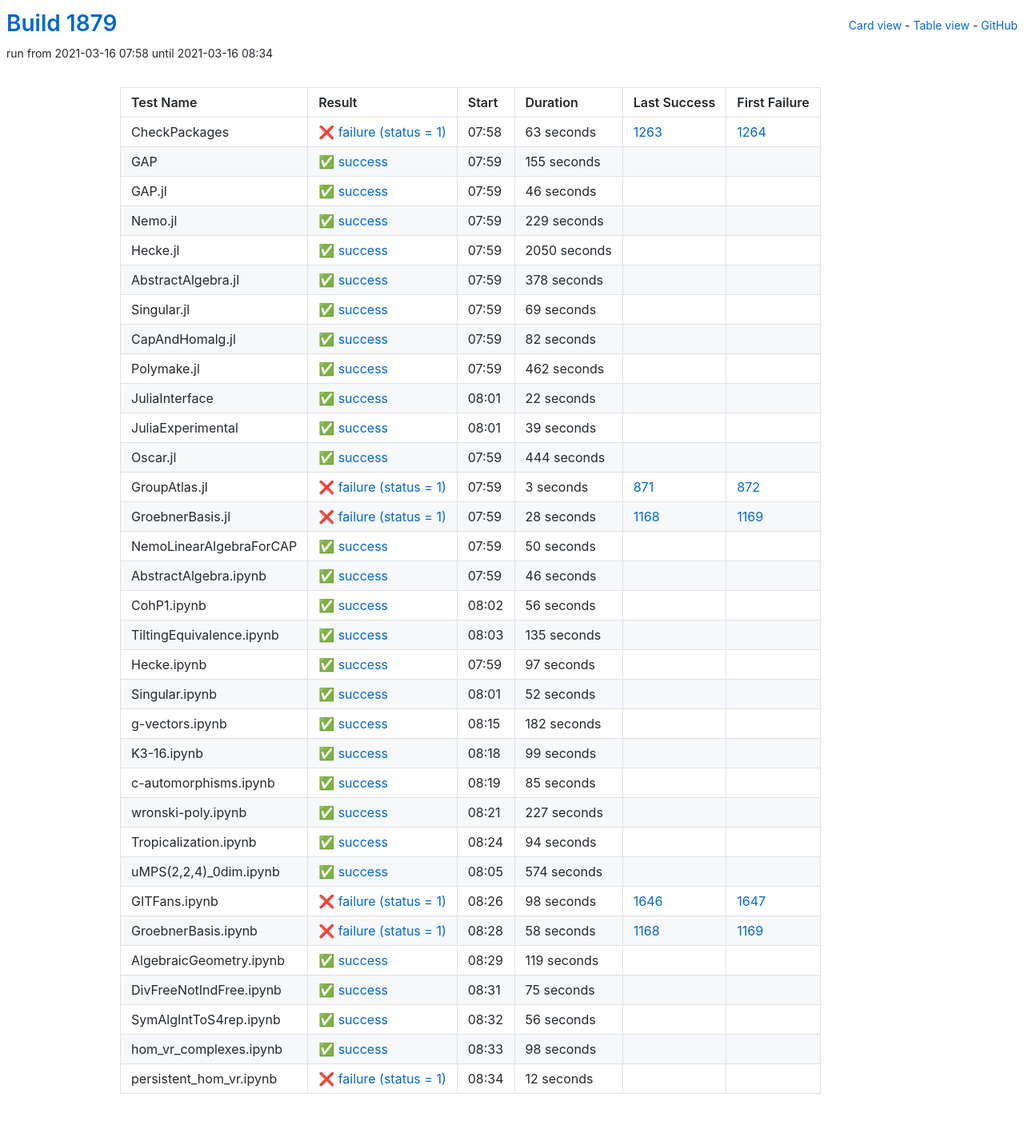
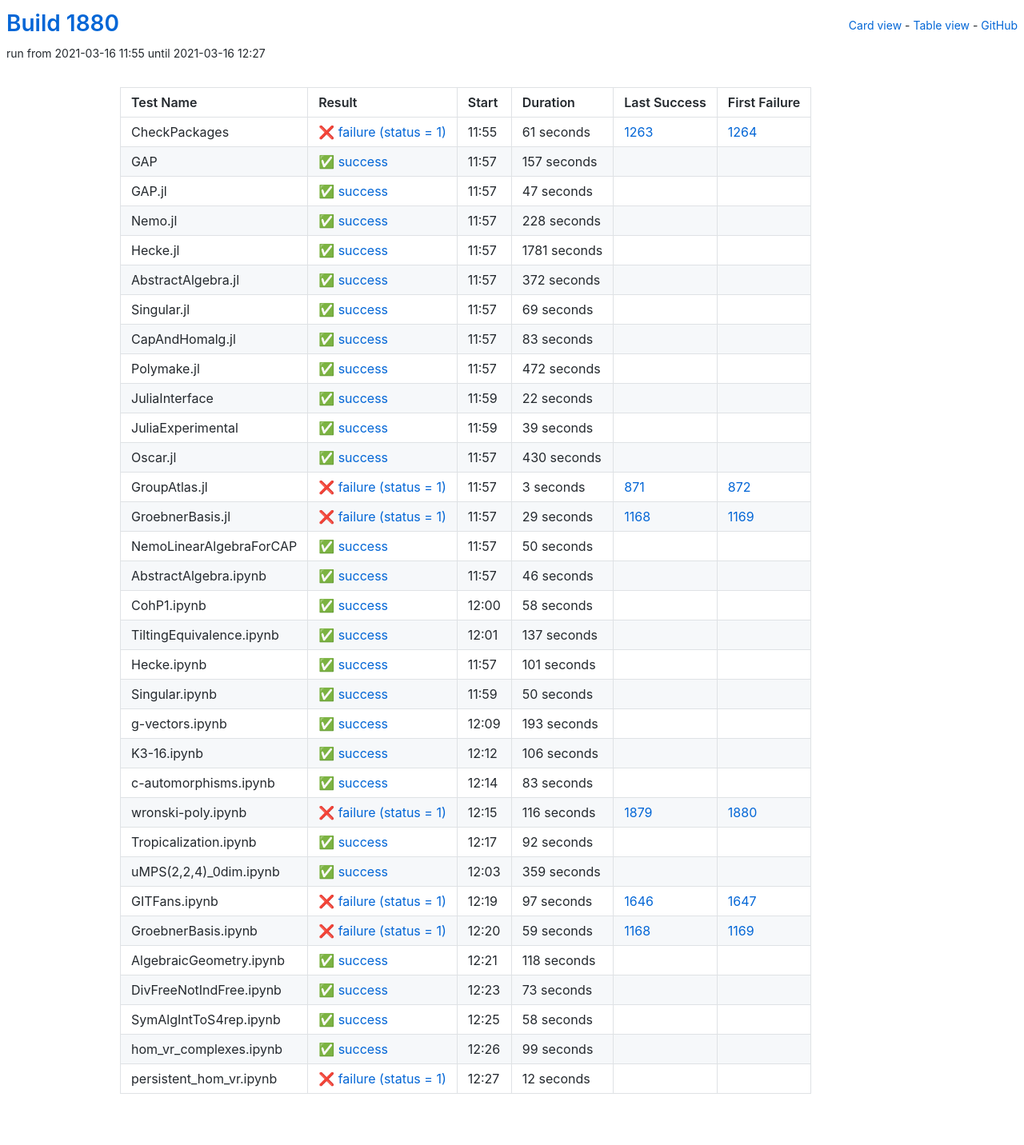
Before and after one commit to oscar-system/oscar-ci-status-stable, a Jekyll site: the page built from table.html, in a window 1280 px wide. Shown: the whole page at 80% size. Built offline with Jekyll 4.4.1, drawn with Linux system fonts in a browser that asks for light colours.

Commit message:
Build #1880

```diff
--- a/_data/ci.yml
+++ b/_data/ci.yml
@@ -1,6 +1,6 @@
 ---
-build: 1879
-build_url: https://oscarci.mathematik.uni-kl.de/job/oscar-stable/1879/
+build: 1880
+build_url: https://oscarci.mathematik.uni-kl.de/job/oscar-stable/1880/
 job: oscar-stable
 organization: oscar-system
 repo: oscar-ci-status-stable
@@ -8,80 +8,80 @@ repourl: https://github.com/oscar-system/oscar-ci-status-stable
 tests:
 - name: CheckPackages
   id: checkpackages
-  log: https://oscarci.mathematik.uni-kl.de/job/oscar-stable/1879/artifact/logs/build-1879/CheckPackages.log
-  start: 2021-03-16 07:58
+  log: https://oscarci.mathematik.uni-kl.de/job/oscar-stable/1880/artifact/logs/build-1880/CheckPackages.log
+  start: 2021-03-16 11:55
   success: false
   exitcode: 1
   status: failure
-  duration: 63
+  duration: 61
   last_success: 1263
   last_success_url: https://oscarci.mathematik.uni-kl.de/job/oscar-stable/1263/
   first_failure: 1264
   first_failure_url: https://oscarci.mathematik.uni-kl.de/job/oscar-stable/1264/
 - name: GAP
   id: gap
-  log: https://oscarci.mathematik.uni-kl.de/job/oscar-stable/1879/artifact/logs/build-1879/GAP.log
-  start: 2021-03-16 07:59
+  log: https://oscarci.mathematik.uni-kl.de/job/oscar-stable/1880/artifact/logs/build-1880/GAP.log
+  start: 2021-03-16 11:57
   success: true
   exitcode: 0
   status: success
-  duration: 155
+  duration: 157
   last_success: false
   last_success_url:
   first_failure: false
   first_failure_url:
 - name: GAP.jl
   id: gap-jl
-  log: https://oscarci.mathematik.uni-kl.de/job/oscar-stable/1879/artifact/logs/build-1879/GAP.jl.log
-  start: 2021-03-16 07:59
+  log: https://oscarci.mathematik.uni-kl.de/job/oscar-stable/1880/artifact/logs/build-1880/GAP.jl.log
+  start: 2021-03-16 11:57
   success: true
   exitcode: 0
   status: success
-  duration: 46
+  duration: 47
   last_success: false
   last_success_url:
   first_failure: false
   first_failure_url:
 - name: Nemo.jl
   id: nemo-jl
-  log: https://oscarci.mathematik.uni-kl.de/job/oscar-stable/1879/artifact/logs/build-1879/Nemo.jl.log
-  start: 2021-03-16 07:59
+  log: https://oscarci.mathematik.uni-kl.de/job/oscar-stable/1880/artifact/logs/build-1880/Nemo.jl.log
+  start: 2021-03-16 11:57
   success: true
   exitcode: 0
   status: success
-  duration: 229
+  duration: 228
   last_success: false
   last_success_url:
   first_failure: false
   first_failure_url:
 - name: Hecke.jl
   id: hecke-jl
-  log: https://oscarci.mathematik.uni-kl.de/job/oscar-stable/1879/artifact/logs/build-1879/Hecke.jl.log
-  start: 2021-03-16 07:59
+  log: https://oscarci.mathematik.uni-kl.de/job/oscar-stable/1880/artifact/logs/build-1880/Hecke.jl.log
+  start: 2021-03-16 11:57
   success: true
   exitcode: 0
   status: success
-  duration: 2050
+  duration: 1781
   last_success: false
   last_success_url:
   first_failure: false
   first_failure_url:
 - name: AbstractAlgebra.jl
   id: abstractalgebra-jl
-  log: https://oscarci.mathematik.uni-kl.de/job/oscar-stable/1879/artifact/logs/build-1879/AbstractAlgebra.jl.log
-  start: 2021-03-16 07:59
+  log: https://oscarci.mathematik.uni-kl.de/job/oscar-stable/1880/artifact/logs/build-1880/AbstractAlgebra.jl.log
+  start: 2021-03-16 11:57
   success: true
   exitcode: 0
   status: success
-  duration: 378
+  duration: 372
   last_success: false
   last_success_url:
   first_failure: false
   first_failure_url:
 - name: Singular.jl
   id: singular-jl
-  log: https://oscarci.mathematik.uni-kl.de/job/oscar-stable/1879/artifact/logs/build-1879/Singular.jl.log
-  start: 2021-03-16 07:59
+  log: https://oscarci.mathematik.uni-kl.de/job/oscar-stable/1880/artifact/logs/build-1880/Singular.jl.log
+  start: 2021-03-16 11:57
   success: true
   exitcode: 0
   status: success
@@ -92,32 +92,32 @@ tests:
   first_failure_url:
 - name: CapAndHomalg.jl
   id: capandhomalg-jl
-  log: https://oscarci.mathematik.uni-kl.de/job/oscar-stable/1879/artifact/logs/build-1879/CapAndHomalg.jl.log
-  start: 2021-03-16 07:59
+  log: https://oscarci.mathematik.uni-kl.de/job/oscar-stable/1880/artifact/logs/build-1880/CapAndHomalg.jl.log
+  start: 2021-03-16 11:57
   success: true
   exitcode: 0
   status: success
-  duration: 82
+  duration: 83
   last_success: false
   last_success_url:
   first_failure: false
   first_failure_url:
 - name: Polymake.jl
   id: polymake-jl
-  log: https://oscarci.mathematik.uni-kl.de/job/oscar-stable/1879/artifact/logs/build-1879/Polymake.jl.log
-  start: 2021-03-16 07:59
+  log: https://oscarci.mathematik.uni-kl.de/job/oscar-stable/1880/artifact/logs/build-1880/Polymake.jl.log
+  start: 2021-03-16 11:57
   success: true
   exitcode: 0
   status: success
-  duration: 462
+  duration: 472
   last_success: false
   last_success_url:
   first_failure: false
   first_failure_url:
 - name: JuliaInterface
   id: juliainterface
-  log: https://oscarci.mathematik.uni-kl.de/job/oscar-stable/1879/artifact/logs/build-1879/JuliaInterface.log
-  start: 2021-03-16 08:01
+  log: https://oscarci.mathematik.uni-kl.de/job/oscar-stable/1880/artifact/logs/build-1880/JuliaInterface.log
+  start: 2021-03-16 11:59
   success: true
   exitcode: 0
   status: success
@@ -128,8 +128,8 @@ tests:
   first_failure_url:
 - name: JuliaExperimental
   id: juliaexperimental
-  log: https://oscarci.mathematik.uni-kl.de/job/oscar-stable/1879/artifact/logs/build-1879/JuliaExperimental.log
-  start: 2021-03-16 08:01
+  log: https://oscarci.mathematik.uni-kl.de/job/oscar-stable/1880/artifact/logs/build-1880/JuliaExperimental.log
+  start: 2021-03-16 11:59
   success: true
   exitcode: 0
   status: success
@@ -140,20 +140,20 @@ tests:
   first_failure_url:
 - name: Oscar.jl
   id: oscar-jl
-  log: https://oscarci.mathematik.uni-kl.de/job/oscar-stable/1879/artifact/logs/build-1879/Oscar.jl.log
-  start: 2021-03-16 07:59
+  log: https://oscarci.mathematik.uni-kl.de/job/oscar-stable/1880/artifact/logs/build-1880/Oscar.jl.log
+  start: 2021-03-16 11:57
   success: true
   exitcode: 0
   status: success
-  duration: 444
+  duration: 430
   last_success: false
   last_success_url:
   first_failure: false
   first_failure_url:
 - name: GroupAtlas.jl
   id: groupatlas-jl
-  log: https://oscarci.mathematik.uni-kl.de/job/oscar-stable/1879/artifact/logs/build-1879/GroupAtlas.jl.log
-  start: 2021-03-16 07:59
+  log: https://oscarci.mathematik.uni-kl.de/job/oscar-stable/1880/artifact/logs/build-1880/GroupAtlas.jl.log
+  start: 2021-03-16 11:57
   success: false
   exitcode: 1
   status: failure
@@ -164,20 +164,20 @@ tests:
   first_failure_url: https://oscarci.mathematik.uni-kl.de/job/oscar-stable/872/
 - name: GroebnerBasis.jl
   id: groebnerbasis-jl
-  log: https://oscarci.mathematik.uni-kl.de/job/oscar-stable/1879/artifact/logs/build-1879/GroebnerBasis.jl.log
-  start: 2021-03-16 07:59
+  log: https://oscarci.mathematik.uni-kl.de/job/oscar-stable/1880/artifact/logs/build-1880/GroebnerBasis.jl.log
+  start: 2021-03-16 11:57
   success: false
   exitcode: 1
   status: failure
-  duration: 28
+  duration: 29
   last_success: 1168
   last_success_url: https://oscarci.mathematik.uni-kl.de/job/oscar-stable/1168/
   first_failure: 1169
   first_failure_url: https://oscarci.mathematik.uni-kl.de/job/oscar-stable/1169/
 - name: NemoLinearAlgebraForCAP
   id: nemolinearalgebraforcap
-  log: https://oscarci.mathematik.uni-kl.de/job/oscar-stable/1879/artifact/logs/build-1879/NemoLinearAlgebraForCAP.log
-  start: 2021-03-16 07:59
+  log: https://oscarci.mathematik.uni-kl.de/job/oscar-stable/1880/artifact/logs/build-1880/NemoLinearAlgebraForCAP.log
+  start: 2021-03-16 11:57
   success: true
   exitcode: 0
   status: success
@@ -188,8 +188,8 @@ tests:
   first_failure_url:
 - name: AbstractAlgebra.ipynb
   id: abstractalgebra-ipynb
-  log: https://oscarci.mathematik.uni-kl.de/job/oscar-stable/1879/artifact/logs/build-1879/AbstractAlgebra.ipynb.log
-  start: 2021-03-16 07:59
+  log: https://oscarci.mathematik.uni-kl.de/job/oscar-stable/1880/artifact/logs/build-1880/AbstractAlgebra.ipynb.log
+  start: 2021-03-16 11:57
   success: true
   exitcode: 0
   status: success
@@ -200,68 +200,188 @@ tests:
   first_failure_url:
 - name: CohP1.ipynb
   id: cohp1-ipynb
-  log: https://oscarci.mathematik.uni-kl.de/job/oscar-stable/1879/artifact/logs/build-1879/CohP1.ipynb.log
-  start: 2021-03-16 08:02
+  log: https://oscarci.mathematik.uni-kl.de/job/oscar-stable/1880/artifact/logs/build-1880/CohP1.ipynb.log
+  start: 2021-03-16 12:00
   success: true
   exitcode: 0
   status: success
-  duration: 56
+  duration: 58
   last_success: false
   last_success_url:
   first_failure: false
   first_failure_url:
 - name: TiltingEquivalence.ipynb
   id: tiltingequivalence-ipynb
-  log: https://oscarci.mathematik.uni-kl.de/job/oscar-stable/1879/artifact/logs/build-1879/TiltingEquivalence.ipynb.log
-  start: 2021-03-16 08:03
+  log: https://oscarci.mathematik.uni-kl.de/job/oscar-stable/1880/artifact/logs/build-1880/TiltingEquivalence.ipynb.log
+  start: 2021-03-16 12:01
   success: true
   exitcode: 0
   status: success
-  duration: 135
+  duration: 137
   last_success: false
   last_success_url:
   first_failure: false
   first_failure_url:
 - name: Hecke.ipynb
   id: hecke-ipynb
-  log: https://oscarci.mathematik.uni-kl.de/job/oscar-stable/1879/artifact/logs/build-1879/Hecke.ipynb.log
-  start: 2021-03-16 07:59
+  log: https://oscarci.mathematik.uni-kl.de/job/oscar-stable/1880/artifact/logs/build-1880/Hecke.ipynb.log
+  start: 2021-03-16 11:57
   success: true
   exitcode: 0
   status: success
-  duration: 97
+  duration: 101
   last_success: false
   last_success_url:
   first_failure: false
   first_failure_url:
 - name: Singular.ipynb
   id: singular-ipynb
-  log: https://oscarci.mathematik.uni-kl.de/job/oscar-stable/1879/artifact/logs/build-1879/Singular.ipynb.log
-  start: 2021-03-16 08:01
+  log: https://oscarci.mathematik.uni-kl.de/job/oscar-stable/1880/artifact/logs/build-1880/Singular.ipynb.log
+  start: 2021-03-16 11:59
   success: true
   exitcode: 0
   status: success
-  duration: 52
+  duration: 50
   last_success: false
   last_success_url:
   first_failure: false
   first_failure_url:
 - name: g-vectors.ipynb
   id: g-vectors-ipynb
-  log: https://oscarci.mathematik.uni-kl.de/job/oscar-stable/1879/artifact/logs/build-1879/g-vectors.ipynb.log
-  start: 2021-03-16 08:15
+  log: https://oscarci.mathematik.uni-kl.de/job/oscar-stable/1880/artifact/logs/build-1880/g-vectors.ipynb.log
+  start: 2021-03-16 12:09
   success: true
   exitcode: 0
   status: success
-  duration: 182
+  duration: 193
   last_success: false
   last_success_url:
   first_failure: false
   first_failure_url:
 - name: K3-16.ipynb
   id: k3-16-ipynb
-  log: https://oscarci.mathematik.uni-kl.de/job/oscar-stable/1879/artifact/logs/build-1879/K3-16.ipynb.log
-  start: 2021-03-16 08:18
+  log: https://oscarci.mathematik.uni-kl.de/job/oscar-stable/1880/artifact/logs/build-1880/K3-16.ipynb.log
+  start: 2021-03-16 12:12
+  success: true
+  exitcode: 0
+  status: success
+  duration: 106
+  last_success: false
+  last_success_url:
+  first_failure: false
+  first_failure_url:
+- name: c-automorphisms.ipynb
+  id: c-automorphisms-ipynb
+  log: https://oscarci.mathematik.uni-kl.de/job/oscar-stable/1880/artifact/logs/build-1880/c-automorphisms.ipynb.log
+  start: 2021-03-16 12:14
+  success: true
+  exitcode: 0
+  status: success
+  duration: 83
+  last_success: false
+  last_success_url:
+  first_failure: false
+  first_failure_url:
+- name: wronski-poly.ipynb
+  id: wronski-poly-ipynb
+  log: https://oscarci.mathematik.uni-kl.de/job/oscar-stable/1880/artifact/logs/build-1880/wronski-poly.ipynb.log
+  start: 2021-03-16 12:15
+  success: false
+  exitcode: 1
+  status: failure
+  duration: 116
+  last_success: 1879
+  last_success_url: https://oscarci.mathematik.uni-kl.de/job/oscar-stable/1879/
+  first_failure: 1880
+  first_failure_url: https://oscarci.mathematik.uni-kl.de/job/oscar-stable/1880/
+- name: Tropicalization.ipynb
+  id: tropicalization-ipynb
+  log: https://oscarci.mathematik.uni-kl.de/job/oscar-stable/1880/artifact/logs/build-1880/Tropicalization.ipynb.log
+  start: 2021-03-16 12:17
+  success: true
+  exitcode: 0
+  status: success
+  duration: 92
+  last_success: false
+  last_success_url:
+  first_failure: false
+  first_failure_url:
+- name: uMPS(2,2,4)_0dim.ipynb
+  id: umps-2-2-4-0dim-ipynb
+  log: https://oscarci.mathematik.uni-kl.de/job/oscar-stable/1880/artifact/logs/build-1880/uMPS-2-2-4-_0dim.ipynb.log
+  start: 2021-03-16 12:03
+  success: true
+  exitcode: 0
+  status: success
+  duration: 359
+  last_success: false
+  last_success_url:
+  first_failure: false
+  first_failure_url:
+- name: GITFans.ipynb
+  id: gitfans-ipynb
+  log: https://oscarci.mathematik.uni-kl.de/job/oscar-stable/1880/artifact/logs/build-1880/GITFans.ipynb.log
+  start: 2021-03-16 12:19
+  success: false
+  exitcode: 1
+  status: failure
+  duration: 97
+  last_success: 1646
+  last_success_url: https://oscarci.mathematik.uni-kl.de/job/oscar-stable/1646/
+  first_failure: 1647
+  first_failure_url: https://oscarci.mathematik.uni-kl.de/job/oscar-stable/1647/
+- name: GroebnerBasis.ipynb
+  id: groebnerbasis-ipynb
+  log: https://oscarci.mathematik.uni-kl.de/job/oscar-stable/1880/artifact/logs/build-1880/GroebnerBasis.ipynb.log
+  start: 2021-03-16 12:20
+  success: false
+  exitcode: 1
+  status: failure
+  duration: 59
+  last_success: 1168
+  last_success_url: https://oscarci.mathematik.uni-kl.de/job/oscar-stable/1168/
+  first_failure: 1169
+  first_failure_url: https://oscarci.mathematik.uni-kl.de/job/oscar-stable/1169/
+- name: AlgebraicGeometry.ipynb
+  id: algebraicgeometry-ipynb
+  log: https://oscarci.mathematik.uni-kl.de/job/oscar-stable/1880/artifact/logs/build-1880/AlgebraicGeometry.ipynb.log
+  start: 2021-03-16 12:21
+  success: true
+  exitcode: 0
+  status: success
+  duration: 118
+  last_success: false
+  last_success_url:
+  first_failure: false
+  first_failure_url:
+- name: DivFreeNotIndFree.ipynb
+  id: divfreenotindfree-ipynb
+  log: https://oscarci.mathematik.uni-kl.de/job/oscar-stable/1880/artifact/logs/build-1880/DivFreeNotIndFree.ipynb.log
+  start: 2021-03-16 12:23
+  success: true
+  exitcode: 0
+  status: success
+  duration: 73
+  last_success: false
+  last_success_url:
+  first_failure: false
+  first_failure_url:
+- name: SymAlgIntToS4rep.ipynb
+  id: symalginttos4rep-ipynb
+  log: https://oscarci.mathematik.uni-kl.de/job/oscar-stable/1880/artifact/logs/build-1880/SymAlgIntToS4rep.ipynb.log
+  start: 2021-03-16 12:25
+  success: true
+  exitcode: 0
+  status: success
+  duration: 58
+  last_success: false
+  last_success_url:
+  first_failure: false
+  first_failure_url:
+- name: hom_vr_complexes.ipynb
+  id: hom-vr-complexes-ipynb
+  log: https://oscarci.mathematik.uni-kl.de/job/oscar-stable/1880/artifact/logs/build-1880/hom_vr_complexes.ipynb.log
+  start: 2021-03-16 12:26
   success: true
   exitcode: 0
   status: success
@@ -270,130 +390,10 @@ tests:
   last_success_url:
   first_failure: false
   first_failure_url:
-- name: c-automorphisms.ipynb
-  id: c-automorphisms-ipynb
-  log: https://oscarci.mathematik.uni-kl.de/job/oscar-stable/1879/artifact/logs/build-1879/c-automorphisms.ipynb.log
-  start: 2021-03-16 08:19
-  success: true
-  exitcode: 0
-  status: success
-  duration: 85
-  last_success: false
-  last_success_url:
-  first_failure: false
-  first_failure_url:
-- name: wronski-poly.ipynb
-  id: wronski-poly-ipynb
-  log: https://oscarci.mathematik.uni-kl.de/job/oscar-stable/1879/artifact/logs/build-1879/wronski-poly.ipynb.log
-  start: 2021-03-16 08:21
-  success: true
-  exitcode: 0
-  status: success
-  duration: 227
-  last_success: false
-  last_success_url:
-  first_failure: false
-  first_failure_url:
-- name: Tropicalization.ipynb
-  id: tropicalization-ipynb
-  log: https://oscarci.mathematik.uni-kl.de/job/oscar-stable/1879/artifact/logs/build-1879/Tropicalization.ipynb.log
-  start: 2021-03-16 08:24
-  success: true
-  exitcode: 0
-  status: success
-  duration: 94
-  last_success: false
-  last_success_url:
-  first_failure: false
-  first_failure_url:
-- name: uMPS(2,2,4)_0dim.ipynb
-  id: umps-2-2-4-0dim-ipynb
-  log: https://oscarci.mathematik.uni-kl.de/job/oscar-stable/1879/artifact/logs/build-1879/uMPS-2-2-4-_0dim.ipynb.log
-  start: 2021-03-16 08:05
-  success: true
-  exitcode: 0
-  status: success
-  duration: 574
-  last_success: false
-  last_success_url:
-  first_failure: false
-  first_failure_url:
-- name: GITFans.ipynb
-  id: gitfans-ipynb
-  log: https://oscarci.mathematik.uni-kl.de/job/oscar-stable/1879/artifact/logs/build-1879/GITFans.ipynb.log
-  start: 2021-03-16 08:26
-  success: false
-  exitcode: 1
-  status: failure
-  duration: 98
-  last_success: 1646
-  last_success_url: https://oscarci.mathematik.uni-kl.de/job/oscar-stable/1646/
-  first_failure: 1647
-  first_failure_url: https://oscarci.mathematik.uni-kl.de/job/oscar-stable/1647/
-- name: GroebnerBasis.ipynb
-  id: groebnerbasis-ipynb
-  log: https://oscarci.mathematik.uni-kl.de/job/oscar-stable/1879/artifact/logs/build-1879/GroebnerBasis.ipynb.log
-  start: 2021-03-16 08:28
-  success: false
-  exitcode: 1
-  status: failure
-  duration: 58
-  last_success: 1168
-  last_success_url: https://oscarci.mathematik.uni-kl.de/job/oscar-stable/1168/
-  first_failure: 1169
-  first_failure_url: https://oscarci.mathematik.uni-kl.de/job/oscar-stable/1169/
-- name: AlgebraicGeometry.ipynb
-  id: algebraicgeometry-ipynb
-  log: https://oscarci.mathematik.uni-kl.de/job/oscar-stable/1879/artifact/logs/build-1879/AlgebraicGeometry.ipynb.log
-  start: 2021-03-16 08:29
-  success: true
-  exitcode: 0
-  status: success
-  duration: 119
-  last_success: false
-  last_success_url:
-  first_failure: false
-  first_failure_url:
-- name: DivFreeNotIndFree.ipynb
-  id: divfreenotindfree-ipynb
-  log: https://oscarci.mathematik.uni-kl.de/job/oscar-stable/1879/artifact/logs/build-1879/DivFreeNotIndFree.ipynb.log
-  start: 2021-03-16 08:31
-  success: true
-  exitcode: 0
-  status: success
-  duration: 75
-  last_success: false
-  last_success_url:
-  first_failure: false
-  first_failure_url:
-- name: SymAlgIntToS4rep.ipynb
-  id: symalginttos4rep-ipynb
-  log: https://oscarci.mathematik.uni-kl.de/job/oscar-stable/1879/artifact/logs/build-1879/SymAlgIntToS4rep.ipynb.log
-  start: 2021-03-16 08:32
-  success: true
-  exitcode: 0
-  status: success
-  duration: 56
-  last_success: false
-  last_success_url:
-  first_failure: false
-  first_failure_url:
-- name: hom_vr_complexes.ipynb
-  id: hom-vr-complexes-ipynb
-  log: https://oscarci.mathematik.uni-kl.de/job/oscar-stable/1879/artifact/logs/build-1879/hom_vr_complexes.ipynb.log
-  start: 2021-03-16 08:33
-  success: true
-  exitcode: 0
-  status: success
-  duration: 98
-  last_success: false
-  last_success_url:
-  first_failure: false
-  first_failure_url:
 - name: persistent_hom_vr.ipynb
   id: persistent-hom-vr-ipynb
-  log: https://oscarci.mathematik.uni-kl.de/job/oscar-stable/1879/artifact/logs/build-1879/persistent_hom_vr.ipynb.log
-  start: 2021-03-16 08:34
+  log: https://oscarci.mathematik.uni-kl.de/job/oscar-stable/1880/artifact/logs/build-1880/persistent_hom_vr.ipynb.log
+  start: 2021-03-16 12:27
   success: false
   exitcode: 1
   status: failure
```
Also changed, not shown: README.md.
